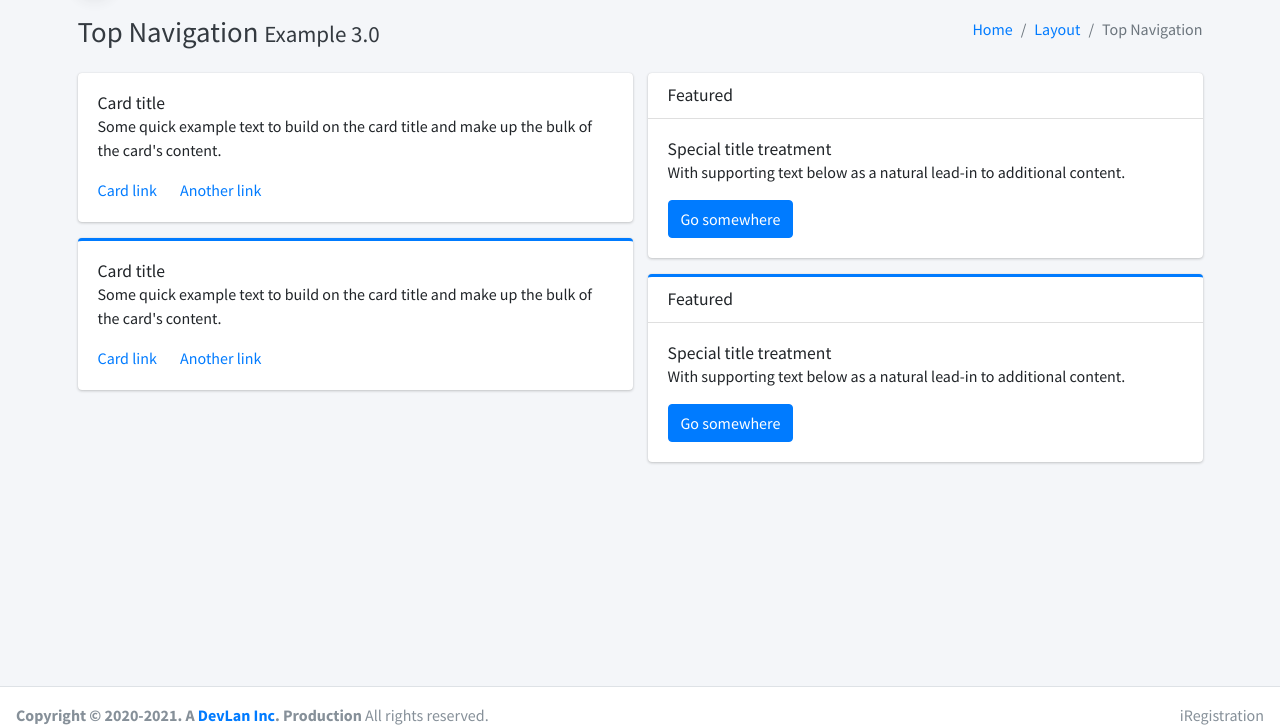
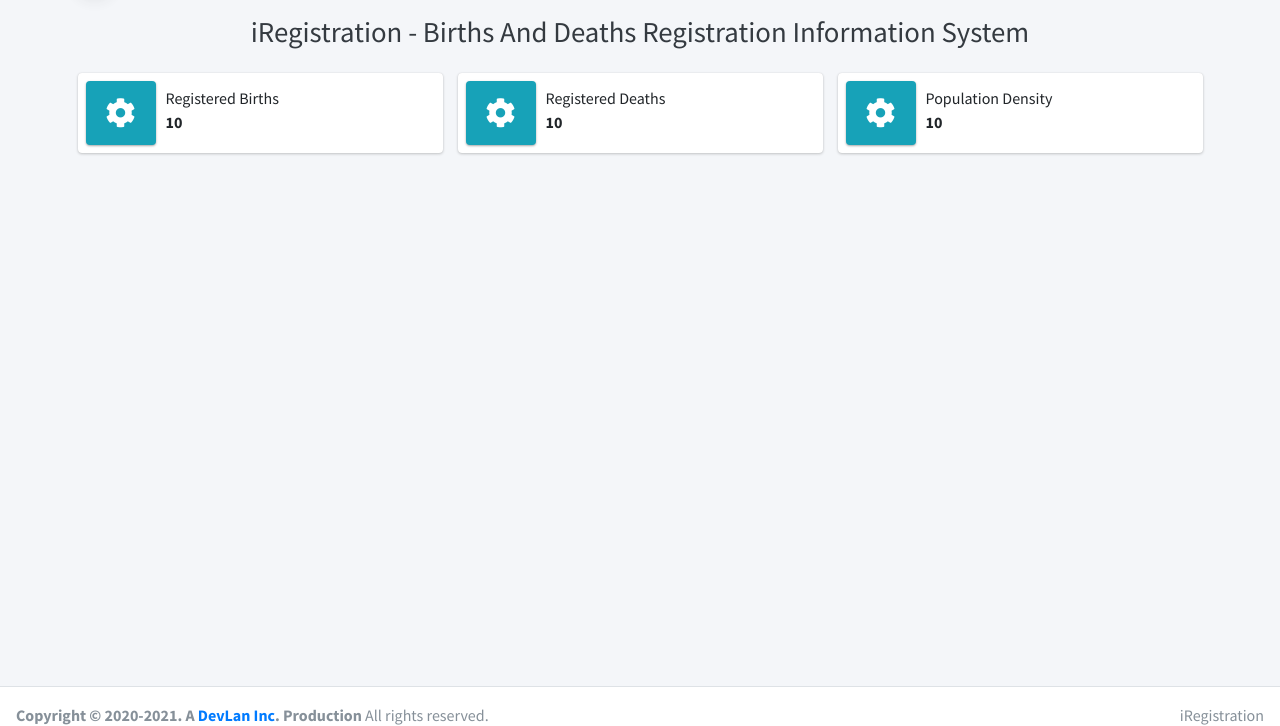
Before and after one commit to DevlanSolutionsLTD/iRegistration, a PHP site: page /admin/dashboard in a window 1280 px wide. Shown: the part 57-783 px from the top of the page. Run offline with PHP 8.4, Linux system fonts and the light colour scheme.

Commit message:
Dashboard Widgets

```diff
--- a/admin/dashboard.php
+++ b/admin/dashboard.php
@@ -4,101 +4,65 @@ require_once('../partials/head.php');
 
 <body class="hold-transition layout-top-nav">
     <div class="wrapper">
-        <!-- Navbar -->
-        <?php require_once('../partials/navigation.php');?>
-        <!-- /.navbar -->
-        <!-- Content Wrapper. Contains page content -->
+        <?php require_once('../partials/navigation.php'); ?>
         <div class="content-wrapper">
-            <!-- Content Header (Page header) -->
             <div class="content-header">
                 <div class="container">
                     <div class="row mb-2">
-                        <div class="col-sm-6">
-                            <h1 class="m-0 text-dark"> Top Navigation <small>Example 3.0</small></h1>
-                        </div><!-- /.col -->
-                        <div class="col-sm-6">
-                            <ol class="breadcrumb float-sm-right">
-                                <li class="breadcrumb-item"><a href="#">Home</a></li>
-                                <li class="breadcrumb-item"><a href="#">Layout</a></li>
-                                <li class="breadcrumb-item active">Top Navigation</li>
-                            </ol>
-                        </div><!-- /.col -->
-                    </div><!-- /.row -->
-                </div><!-- /.container-fluid -->
+                        <div class="col-sm-12">
+                            <h1 class="m-0 text-center text-dark">iRegistration - Births And Deaths Registration Information System</h1>
                         </div>
-            <!-- /.content-header -->
+                    </div>
+                </div>
+            </div>
 
-            <!-- Main content -->
             <div class="content">
                 <div class="container">
                     <div class="row">
-                        <div class="col-lg-6">
-                            <div class="card">
-                                <div class="card-body">
-                                    <h5 class="card-title">Card title</h5>
 
-                                    <p class="card-text">
-                                        Some quick example text to build on the card title and make up the bulk of the card's
-                                        content.
-                                    </p>
-
-                                    <a href="#" class="card-link">Card link</a>
-                                    <a href="#" class="card-link">Another link</a>
+                        <div class="col-12 col-sm-6 col-md-4">
+                            <div class="info-box">
+                                <span class="info-box-icon bg-info elevation-1"><i class="fas fa-cog"></i></span>
+                                <div class="info-box-content">
+                                    <span class="info-box-text">Registered Births</span>
+                                    <span class="info-box-number">
+                                        10
+                                    </span>
+                                </div>
                             </div>
                         </div>
 
-                            <div class="card card-primary card-outline">
-                                <div class="card-body">
-                                    <h5 class="card-title">Card title</h5>
-
-                                    <p class="card-text">
-                                        Some quick example text to build on the card title and make up the bulk of the card's
-                                        content.
-                                    </p>
-                                    <a href="#" class="card-link">Card link</a>
-                                    <a href="#" class="card-link">Another link</a>
+                        <div class="col-12 col-sm-6 col-md-4">
+                            <div class="info-box">
+                                <span class="info-box-icon bg-info elevation-1"><i class="fas fa-cog"></i></span>
+                                <div class="info-box-content">
+                                    <span class="info-box-text">Registered Deaths</span>
+                                    <span class="info-box-number">
+                                        10
+                                    </span>
                                 </div>
-                            </div><!-- /.card -->
-                        </div>
-                        <!-- /.col-md-6 -->
-                        <div class="col-lg-6">
-                            <div class="card">
-                                <div class="card-header">
-                                    <h5 class="card-title m-0">Featured</h5>
-                                </div>
-                                <div class="card-body">
-                                    <h6 class="card-title">Special title treatment</h6>
-
-                                    <p class="card-text">With supporting text below as a natural lead-in to additional content.</p>
-                                    <a href="#" class="btn btn-primary">Go somewhere</a>
                             </div>
                         </div>
 
-                            <div class="card card-primary card-outline">
-                                <div class="card-header">
-                                    <h5 class="card-title m-0">Featured</h5>
-                                </div>
-                                <div class="card-body">
-                                    <h6 class="card-title">Special title treatment</h6>
-
-                                    <p class="card-text">With supporting text below as a natural lead-in to additional content.</p>
-                                    <a href="#" class="btn btn-primary">Go somewhere</a>
+                        <div class="col-12 col-sm-6 col-md-4">
+                            <div class="info-box">
+                                <span class="info-box-icon bg-info elevation-1"><i class="fas fa-cog"></i></span>
+                                <div class="info-box-content">
+                                    <span class="info-box-text">Population Density</span>
+                                    <span class="info-box-number">
+                                        10
+                                    </span>
                                 </div>
                             </div>
                         </div>
-                        <!-- /.col-md-6 -->
+
                     </div>
-                    <!-- /.row -->
-                </div><!-- /.container-fluid -->
                 </div>
-            <!-- /.content -->
             </div>
-        <!-- /.content-wrapper -->
+        </div>
 
-        <!-- Main Footer -->
-        <?php require_once('../partials/footer.php');?>
+        <?php require_once('../partials/footer.php'); ?>
     </div>
-    <!-- ./wrapper -->
     <!-- REQUIRED SCRIPTS -->
     <?php require_once('../partials/scripts.php'); ?>
 </body>
```
Lines whose indentation alone changed are shown as unchanged.
